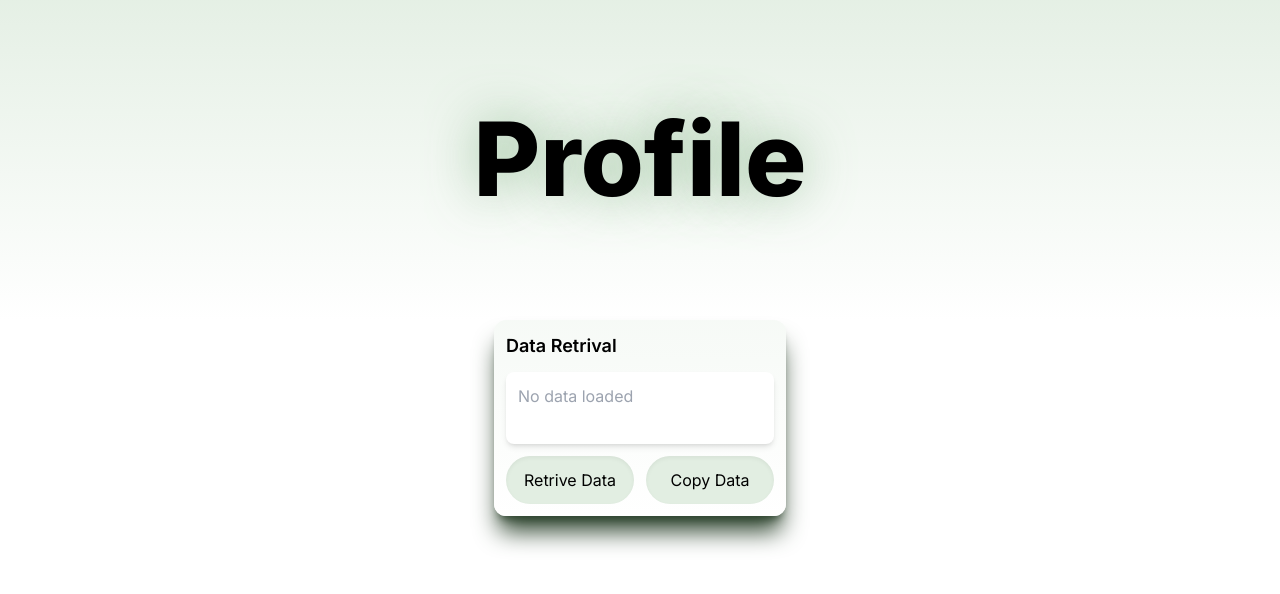
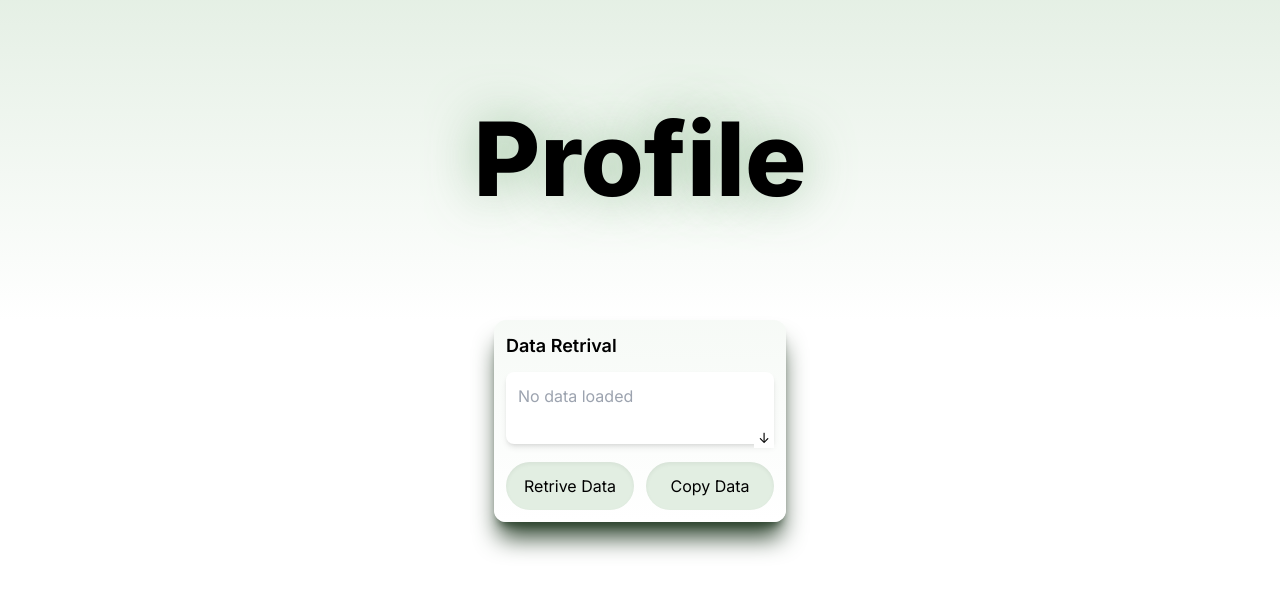
Before and after one commit to mineTomek/Luminarity, a Next.js app: page /profile in a window 1280 px wide. Shown: the top 594 px of the page. Built offline with nearby package versions, Linux system fonts and the light colour scheme.

Commit message:
Add a custom handle on the data page on sm: devices

```diff
--- a/app/components/profile/RetriveDataModule.tsx
+++ b/app/components/profile/RetriveDataModule.tsx
@@ -62,12 +62,14 @@ export default function RetriveDataModule() {
       <CenterBox>
         <div className="flex flex-col gap-3">
           <h2 className="text-lg font-semibold">Data Retrival</h2>
-          <textarea
-            className="min-h-12 w-full rounded-lg p-3 shadow-md no-scrollbar focus:outline-none dark:bg-zinc-800 dark:shadow-inner dark:shadow-zinc-700"
-            readOnly
-            placeholder="No data loaded"
-            ref={outputRef}
-          />
+          <div className="relative after:pointer-events-none after:invisible after:absolute after:bottom-[2.5px] after:right-0 after:z-10 after:h-5 after:w-5 after:bg-white after:text-center after:text-sm after:content-['↓'] sm:after:visible dark:after:bg-zinc-800">
+            <textarea
+              className="min-h-12 w-full rounded-lg p-3 shadow-md no-scrollbar focus:outline-none sm:rounded-br-none dark:bg-zinc-800 dark:shadow-inner dark:shadow-zinc-700"
+              readOnly
+              placeholder="No data loaded"
+              ref={outputRef}
+            />
+          </div>
           <div className="flex gap-3">
             <Button onClick={handleDataRetrival}>Retrive Data</Button>
             <Button onClick={handleCopyData}>Copy Data</Button>
```
